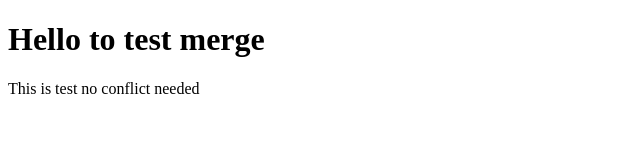
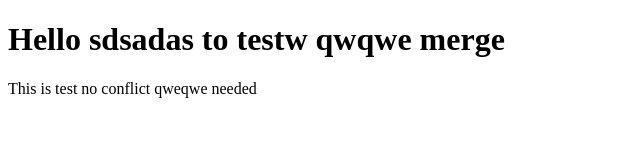
Before and after one commit to abdalladwaima/Course4, a plain HTML site: page index.html in a window 1280 px wide. Shown: the whole page, without its empty margins (0-640 px from the left). Drawn offline with Linux system fonts and the light colour scheme.

Commit message:
#3 update titlr and h1

```diff
--- a/index.html
+++ b/index.html
@@ -3,10 +3,10 @@
 <head>
     <meta charset="UTF-8">
     <meta name="viewport" content="width=device-width, initial-scale=1.0">
-    <title>Working with Essam</title>
+    <title>Working with qweqwewq Essam</title>
 </head>
 <body>
-    <h1>Hello to test merge</h1>
-    <p>This is test no conflict needed</p>
+    <h1>Hello sdsadas to testw qwqwe  merge</h1>
+    <p>This is test no conflict qweqwe needed</p>
 </body>
 </html>
```
